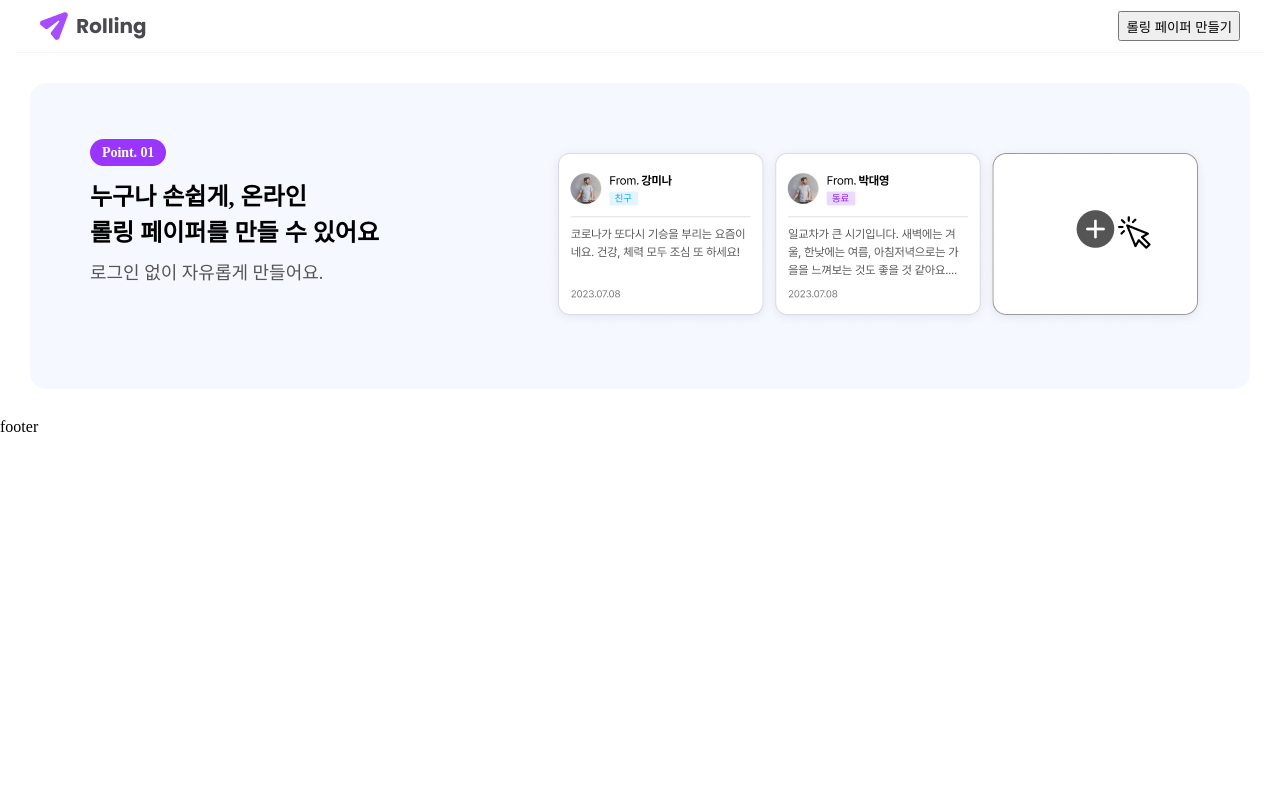
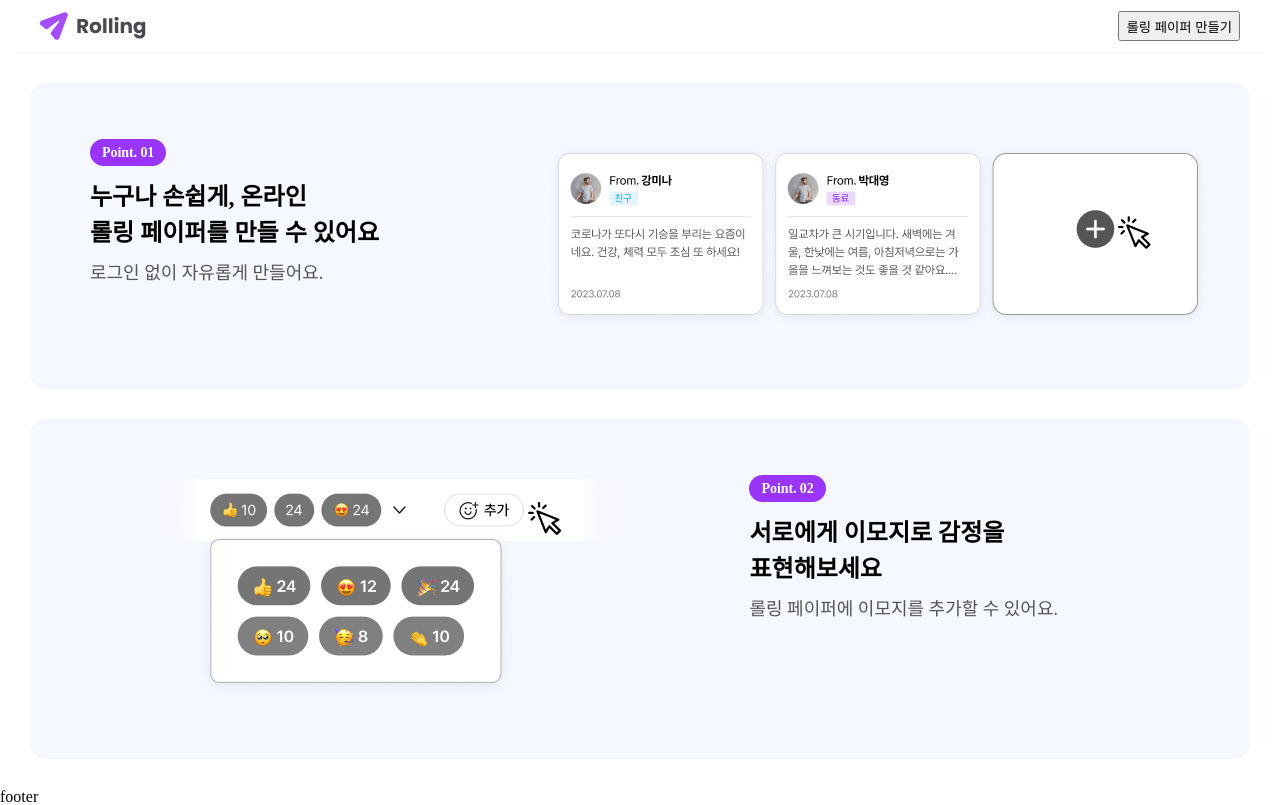
Before and after one commit to Happ-yee4831/Rolling, a React (Create React App) app: page / in a window 1280 px wide. Built offline with nearby package versions, Linux system fonts and the light colour scheme.

Commit message:
MainSecondContainer 완성

```diff
--- a/src/pages/Home.css
+++ b/src/pages/Home.css
@@ -18,7 +18,7 @@
   left: 60px;
 }
 
-.PointOne {
+.Point {
   padding: 6px 12px 6px 12px;
   gap: 10px;
   border-radius: 50px;
@@ -56,3 +56,13 @@
   display: block;
   padding-top: 8px;
 }
+
+.MainSecondContainer {
+  margin-top: 30px;
+  padding: 60px 192px 60px 125px;
+  border-radius: 16px;
+
+  background: #f6f8ff;
+  display: flex;
+  justify-content: space-between;
+}
--- a/src/pages/Home.jsx
+++ b/src/pages/Home.jsx
@@ -1,13 +1,14 @@
 import React from 'react';
 import './Home.css';
 import rorringList1 from '../assets/images/RorringList_1.png';
+import rorringList2 from '../assets/images/RorringList_2.png';
 
 function Home() {
   return (
     <div className="MainContainer">
       <div className="MainFirstContainer">
         <div className="section1">
-          <span className="PointOne">
+          <span className="Point">
             Point. 01 <br />
           </span>
           <span className="Bold-text">
@@ -17,7 +18,22 @@ function Home() {
           </span>
           <span className="Plain-text">로그인 없이 자유롭게 만들어요.</span>
         </div>
-        <img className="RorringList-1" src={rorringList1} alt="Rorring" />
+        <img src={rorringList1} alt="Rorring1" />
+      </div>
+
+      <div className="MainSecondContainer">
+        <img src={rorringList2} alt="Rorring2" />
+        <div className="section2">
+          <span className="Point">
+            Point. 02 <br />
+          </span>
+          <span className="Bold-text">
+            서로에게 이모지로 감정을 <br />
+            표현해보세요
+            <br />
+          </span>
+          <span className="Plain-text">롤링 페이퍼에 이모지를 추가할 수 있어요.</span>
+        </div>
       </div>
     </div>
   );
```
Also changed, not shown: src/assets/images/RorringList_2.png (added).
